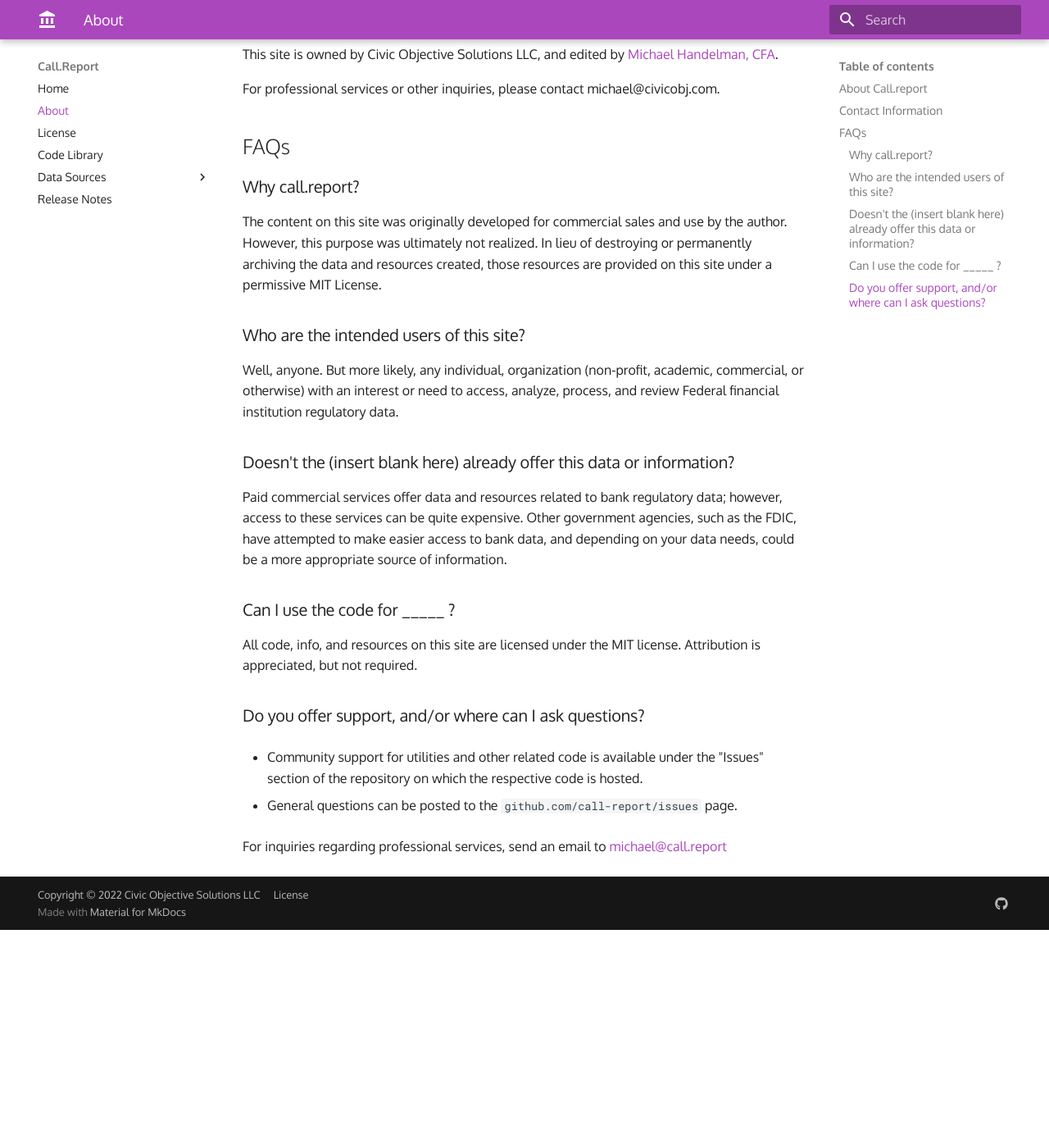
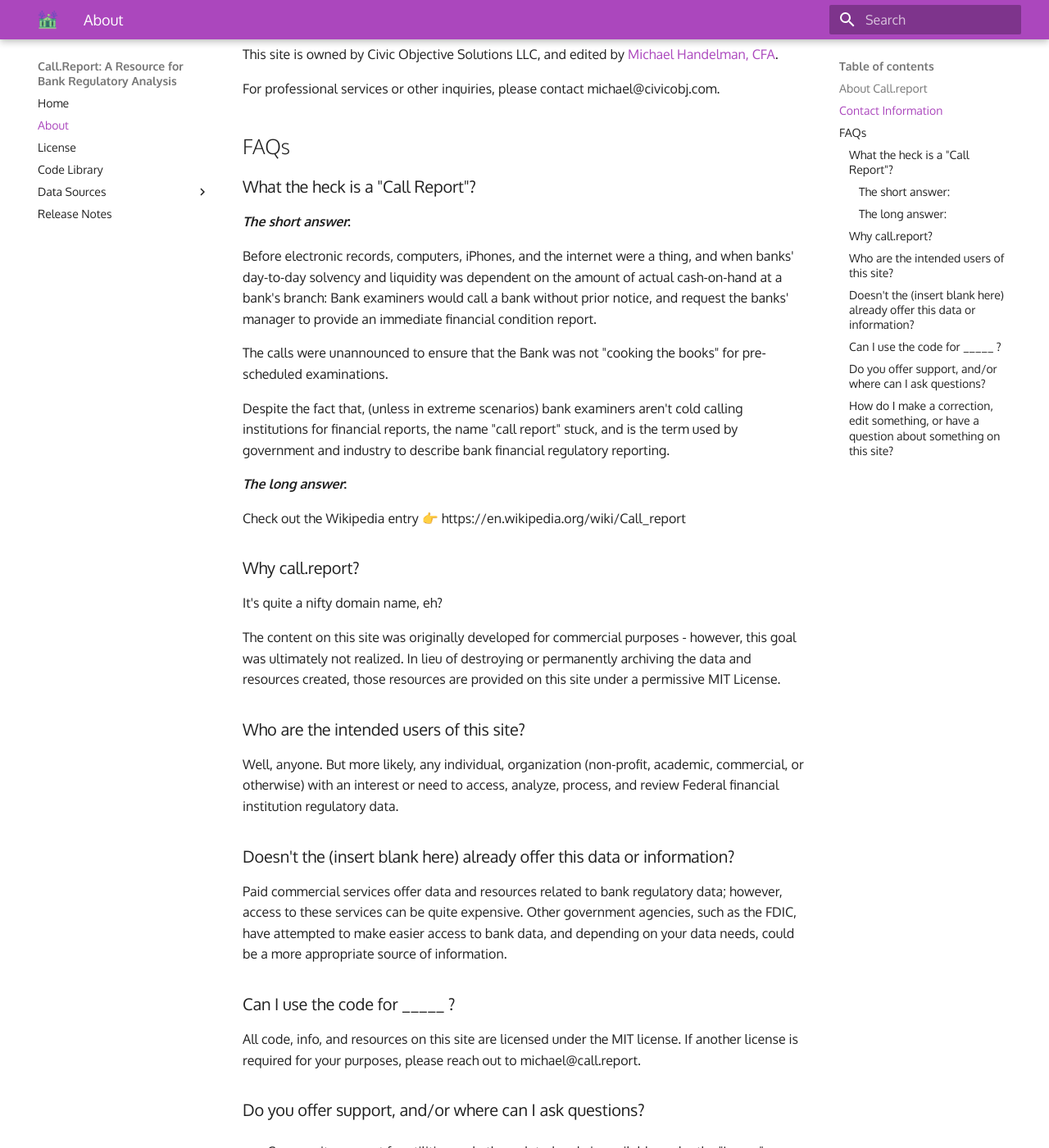
Before and after one commit to call-report/call-report.github.io, an MkDocs documentation site: the page built from docs/about.md, in a window 1280 px wide and 1400 px high, scrolled down 437 px. Shown: the whole window at 82% size. Built offline with MkDocs 1.6.1 and Material for MkDocs 9.7.7, drawn with Linux system fonts in a browser that asks for light colours; before the commit the page ends 1571 px from its top, so only the background shows below that; some of the changed text lies outside the part shown.

Commit message:
checkpoint

```diff
--- a/docs/about.md
+++ b/docs/about.md
@@ -14,10 +14,25 @@
 
 ## FAQs
 
+### What the heck is a "Call Report"?
+
+#### _The short answer_:
+
+Before electronic records, computers, iPhones, and the internet were a thing, and when banks' day-to-day solvency and liquidity was dependent on the amount of actual cash-on-hand at a bank's branch: Bank examiners would call a bank without prior notice, and request the banks' manager to provide an immediate financial condition report.
+
+The calls were unannounced to ensure that the Bank was not "cooking the books" for pre-scheduled examinations.
+
+Despite the fact that, (unless in extreme scenarios) bank examiners aren't cold calling institutions for financial reports, the name "call report" stuck, and is the term used by government and industry to describe bank financial regulatory reporting.
+
+#### _The long answer_:
+
+Check out the Wikipedia entry 👉 https://en.wikipedia.org/wiki/Call_report
+
 ### Why call.report?
 
-The content on this site was originally developed for commercial sales and use by the author. However, this purpose was ultimately not realized. In lieu of destroying or permanently archiving the data and resources created, those resources are provided on this site under a permissive MIT License.
+It's quite a nifty domain name, eh?
 
+The content on this site was originally developed for commercial purposes - however, this goal was ultimately not realized. In lieu of destroying or permanently archiving the data and resources created, those resources are provided on this site under a permissive MIT License.
 
 ### Who are the intended users of this site?
 
@@ -29,12 +44,19 @@
 
 ### Can I use the code for _____ ?
 
-All code, info, and resources on this site are licensed under the MIT license. Attribution is appreciated, but not required.
+All code, info, and resources on this site are licensed under the MIT license. If another license is required for your purposes, please reach out to michael@call.report.
 
 ### Do you offer support, and/or where can I ask questions?
 
 - Community support for utilities and other related code is available under the "Issues" section of the repository on which the respective code is hosted.
 
-- General questions can be posted to the `github.com/call-report/issues` page.
+    - For example, issues may be reported on these documents via the github.com/call-report/public-docs/issues page.
 
 For inquiries regarding professional services, send an email to [michael@call.report](mailto:michael@call.report)
+
+
+### How do I make a correction, edit something, or have a question about something on this site?
+
+The content on this site is generated using the [MkDocs](https://www.mkdocs.org/) [Material Theme](https://squidfunk.github.io/mkdocs-material/), and hosted on github.com/call-report/public-docs.
+
+Feel free to submit a PR or issue to the repo!
--- a/mkdocs.yml
+++ b/mkdocs.yml
@@ -1,4 +1,4 @@
-site_name: Call.Report
+site_name: "Call.Report: A Resource for Bank Regulatory Analysis"
 site_url: https://call.report/
 theme:
     name: material
@@ -8,8 +8,7 @@
     features:
 
       - navigation.tabs.sticky
-    icon:
-      logo: material/bank
+    logo: assets/images/call_report_icon_v1.png
     palette:
       primary: purple
       accent: blue
```
Also changed, not shown: docs/code.md (+1 -1 lines), docs/index.md (+2 -11 lines), docs/license.md (+3 -2 lines), docs/assets/images/call_report_icon_v1.png (added).
